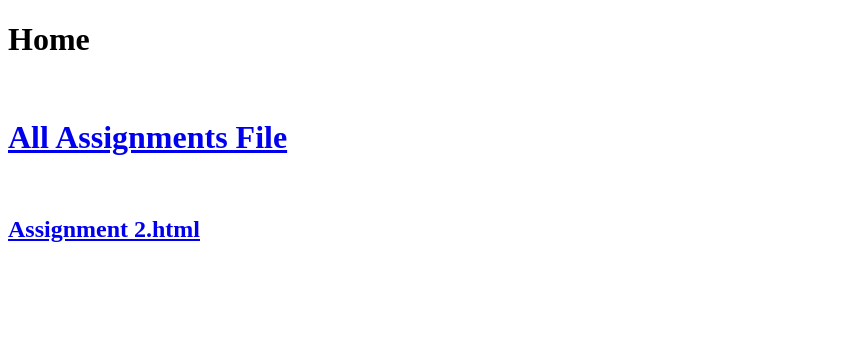
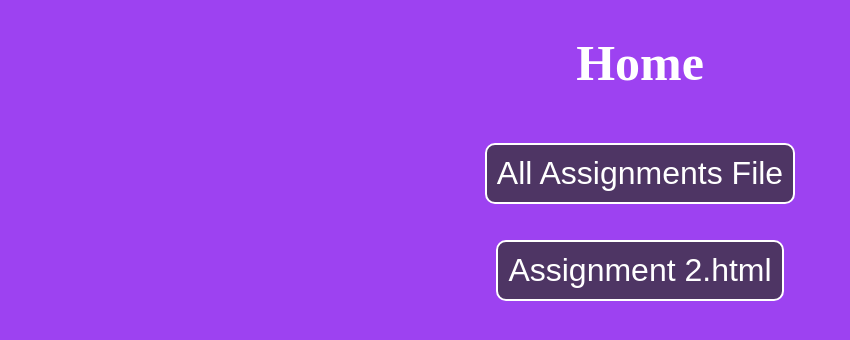
Before and after one commit to TouqeerShaikh/class2, a plain HTML site: page index.html in a window 1280 px wide. Shown: the whole page, without its empty margins (0-850 px from the left). Drawn offline with Linux system fonts and the light colour scheme.

Commit message:
add style in index file

```diff
--- a/index.html
+++ b/index.html
@@ -1,15 +1,42 @@
 <!DOCTYPE html>
 <html lang="en">
+
 <head>
     <meta charset="UTF-8">
     <meta name="viewport" content="width=device-width, initial-scale=1.0">
     <title>Assignment Class #2</title>
+    <style>
+        body{
+            background-color: rgb(157, 66, 241);
+            color: white;
+        }
+        button{
+            background-color: rgb(78, 53, 100);
+            color: white;
+            border: 2px solid white;
+            font-size: xx-large;
+            padding: 0.8%;
+            border-radius: 10px;
+        }
+        button:hover{
+            background-color: lightblue;
+            color: black;
+            border-color: black;
+        }
+        h1{
+            font-size: 50px;
+        }
+    </style>
 </head>
+
 <body>
-    <h1>Home</h1>
-    <br>
-    <h1><a href="../all.assignments/index.html">All Assignments File</a></h1>
-    <br>
-    <h2><a href="./Assignment 2.html">Assignment 2.html</a></h2>
+    <center>
+        <h1>Home</h1>
+        <br>
+        <a href="../all.assignments/index.html"><button>All Assignments File</button></a>
+        <br><br><br>
+        <a href="./Assignment 2.html"><button>Assignment 2.html</button></a>
+    </center>
 </body>
+
 </html>
```
